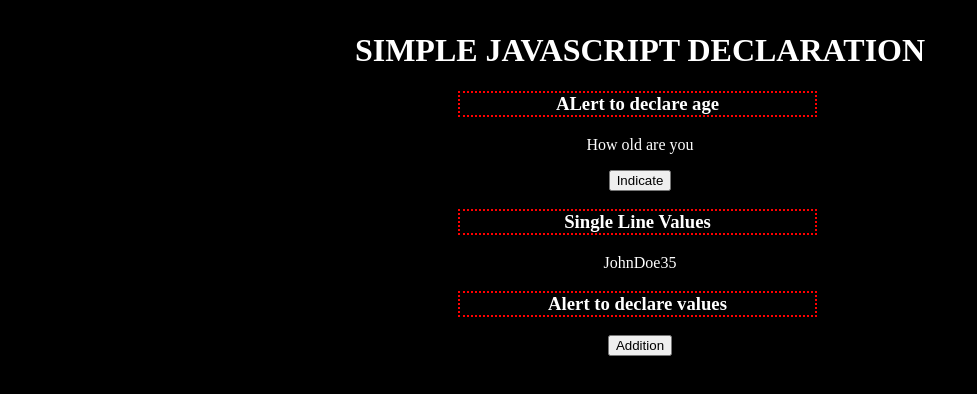
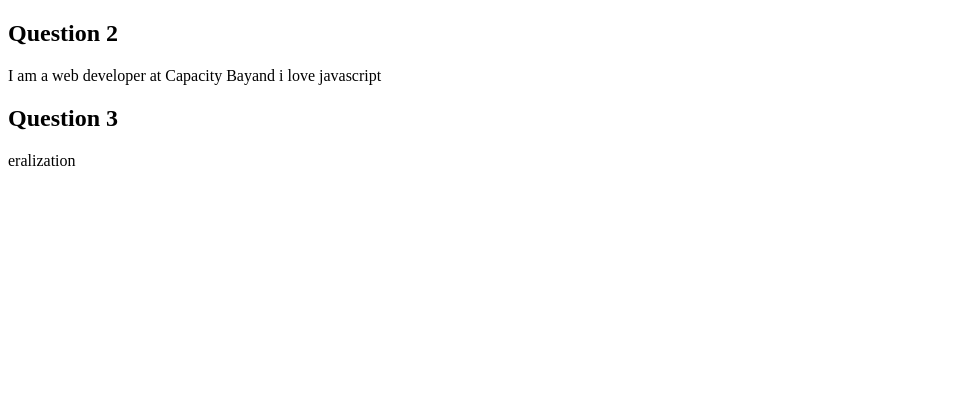
Before and after one commit to Franklinadrian/Arrays, a plain HTML site: page index.html in a window 1280 px wide. Shown: the whole page, without its empty margins (0-977 px from the left). Drawn offline with Linux system fonts and the light colour scheme.

Commit message:
Array work

```diff
--- /dev/null
+++ b/app.js
@@ -0,0 +1,35 @@
+//  Answer 1
+
+let myArray = [
+  [1, 2, 3],
+  [4, 5, 6],
+  [7, 8, 9],
+  [10, 11, 12],
+  [13, 4, 112],
+  [136, 14],];
+
+  console.log(myArray [3] [0]);
+  console.log(myArray [2] [1]);
+  console.log(myArray [4] [0]);
+  console.log(myArray [5] [0]);
+  console.log(myArray [1] [0]);
+
+
+//  Answer 2
+var sentences = ["javascript", "web", "Capacity Bay"]
+let skill = ("javascript");
+let place= ("web");
+let company = ("Capacity Bay");
+document.getElementById("green").innerHTML = ("I am a " + place + "  developer at  "  +  company+ "and i love  "  + skill);
+
+//  Answer 3
+   let world = ("Generalization");
+   let result = world.slice(3);
+   document.getElementById("cute").innerHTML = result;
+
+//  Answer 4
+    let ownArray=[
+      ["pea", "banana"] ,
+      ["orange", "apple", "guava", "lemon"],
+      ["Avocado", "mango"],
+    ];
--- a/index.html
+++ b/index.html
@@ -4,60 +4,23 @@
   <meta charset="UTF-8">
   <meta http-equiv="X-UA-Compatible" content="IE=edge">
   <meta name="viewport" content="width=device-width, initial-scale=1.0">
-  <title>Simple Java Project</title>
-  <style>
-    body{
-      background-color: black;
-      color: white;
-      text-align: center;
-      margin: 4px 6px;
-      padding: 7px;
-    }
-    h3{
-      border: 5px solid red;
-      border-style: dotted;
-    border-width: 2px;
-    margin-left: 445px;
-    margin-right: 450px;
-
-    }
-  </style>
+  <title>Using Arrays</title>
 </head>
 <body>
-  <h1>SIMPLE JAVASCRIPT DECLARATION</h1>
-  <!-- Answer 1 -->
-  <h3>ALert to declare age</h3>
-  <p id="age"></p>
-  <button onclick="myFunction()">Indicate </button>
-  <!-- Answer 2 -->
-  <h3>Single Line Values</h3>
-  <p id="single"></p>
-  <!-- Answer 3 -->
-  <h3>Alert to declare values</h3>
-  <p id="add"></p>
-  <button onclick = "myFunction2()">Addition</button>
-  <script>
-    // Result 1
-    function myFunction(){
-      alert("I am 17 years old")
-    }
-    document.getElementById("age").innerHTML = "How old are you"
-    // Results 2
-    var firstName = "John"
-    var lastName = "Doe"
-    var age = "35"
-
-    document.getElementById("single").innerHTML = firstName +lastName + age;
-    // Results 3
-    var x = 5;
-    var y = 10;
-    var z = x + y
-    function myFunction2(){
-      alert(document.getElementById("add").innerHTML = "The total is :" +z)
-    }
+  <h2>Question 2</h2>
+  <p id="green"></p>
+  <h2>Question 3</h2>
+  <p id="cute">
+  </p>
 
 
 
-  </script>
+
+
+
+
+
+  <script src="app.js"></script>
+
 </body>
 </html>
```
